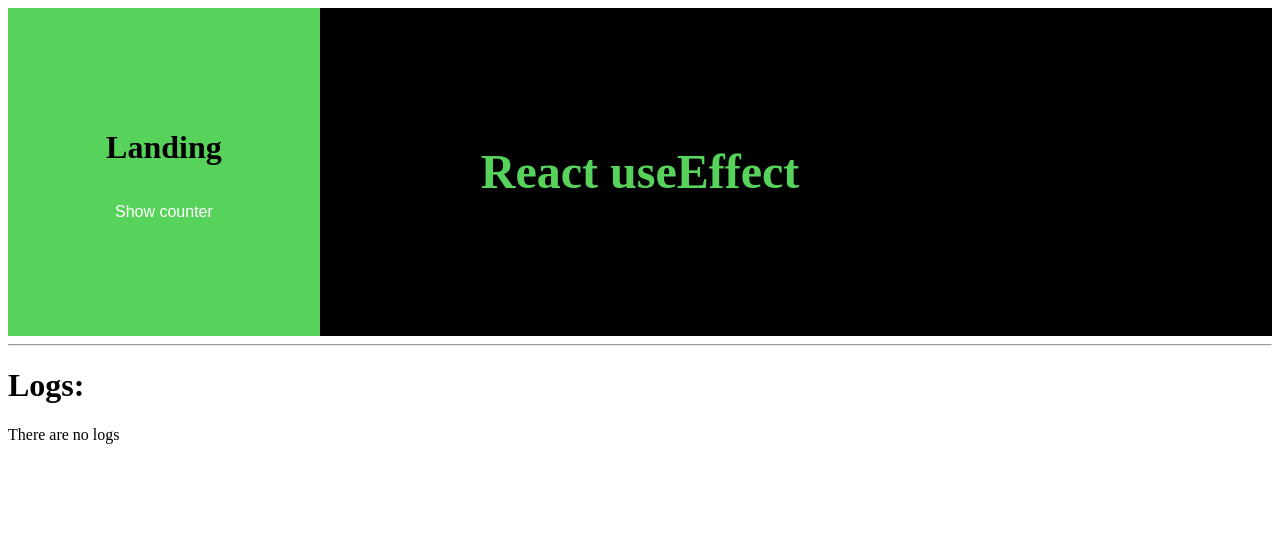
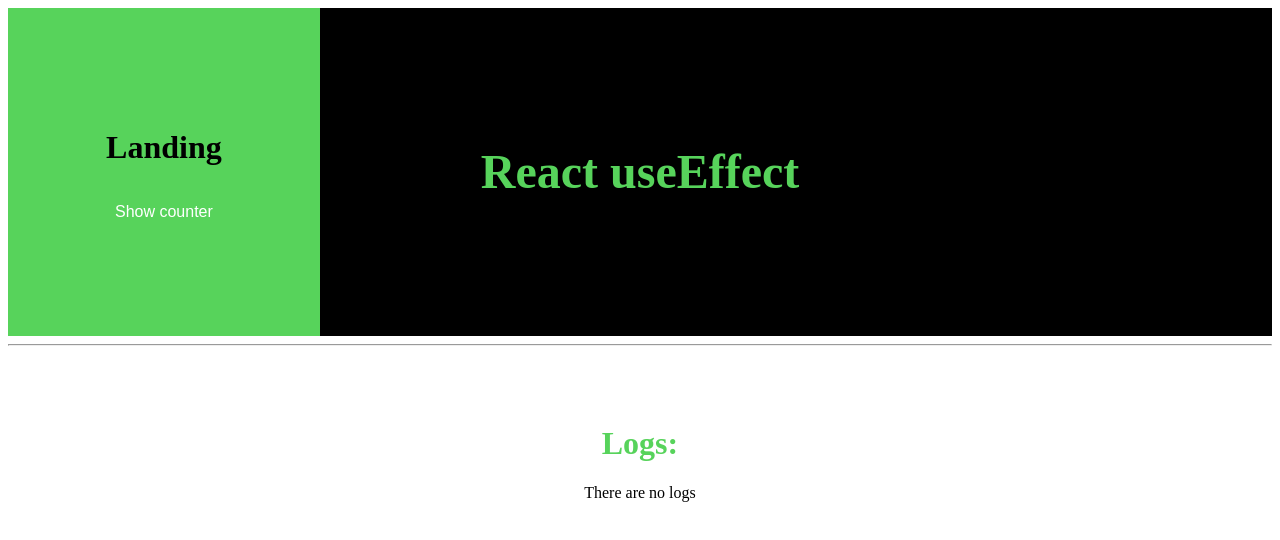
Before and after one commit to Imraan-Hendricks/react-use-effect-hook, a React (Create React App) app: page / in a window 1280 px wide. Shown: the top 540 px of the page. Built offline with nearby package versions, Linux system fonts and the light colour scheme.

Commit message:
added logs component styles

```diff
--- a/src/components/logs.jsx
+++ b/src/components/logs.jsx
@@ -1,11 +1,12 @@
 import React, { useContext } from 'react';
+import cssModule from '../styles/logs.module.scss';
 import { LogsContext } from '../context/logs';
 
 const Logs = () => {
   const { logs, clearLogs } = useContext(LogsContext);
 
   return (
-    <div>
+    <div className={cssModule.root}>
       <h1>Logs:</h1>
       {logs
         .slice(0)
@@ -14,7 +15,11 @@ const Logs = () => {
           <p>{log}</p>
         ))}
       {logs.length === 0 && <p>There are no logs</p>}
-      {logs.length > 0 && <button onClick={clearLogs}>Clear logs</button>}
+      {logs.length > 0 && (
+        <button className={cssModule.button} onClick={clearLogs}>
+          Clear logs
+        </button>
+      )}
     </div>
   );
 };
--- /dev/null
+++ b/src/styles/logs.module.scss
@@ -0,0 +1,19 @@
+@import 'common';
+
+.root {
+  margin-left: 0;
+  padding-top: 20px;
+  padding-bottom: 20px;
+  text-align: center;
+  @media only screen and (min-width: 992px) {
+    padding-top: 50px;
+    padding-bottom: 50px;
+  }
+  h1 {
+    color: #57d35b;
+  }
+}
+
+.button {
+  @include button();
+}
```
